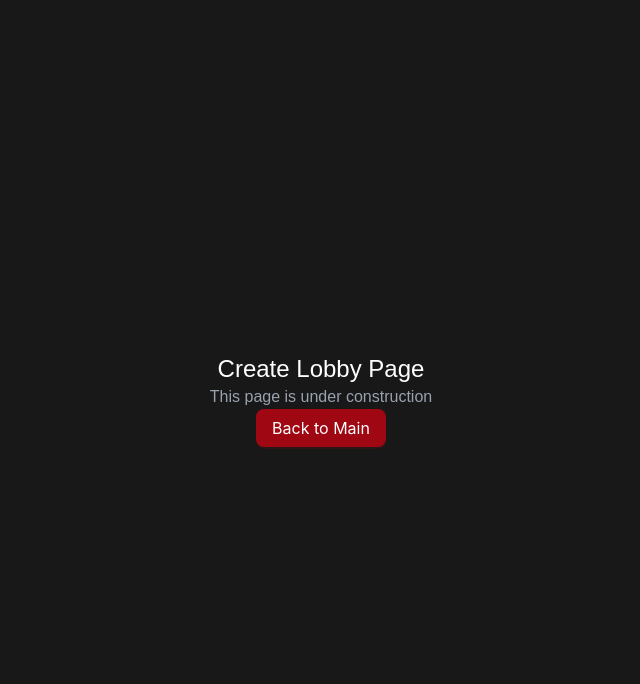
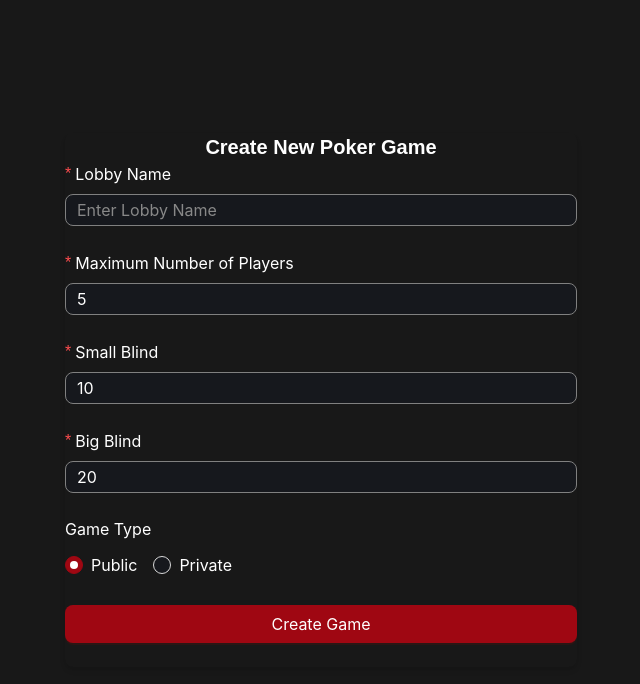
Before and after one commit to GlichPoker/Glich_Poker_Frontend, a Next.js app: page /main/create-lobby in a window 1280 px wide. Shown: the top 684 px of the page, without its empty margins (319-959 px from the left). Built offline with nearby package versions, Linux system fonts and the light colour scheme; sample sign-in values are in the browser's storage; what @ant-design/nextjs-registry would draw is missing.

Commit message:
resolve merge conflict

```diff
--- a/app/components/main/chat.tsx
+++ b/app/components/main/chat.tsx
@@ -114,15 +114,19 @@ export default function Chat() {
                 </div>
 
                 {/* input field */}
-                <div className="flex gap-2 bg-[#181818]">
+                <div className="flex gap-2 bg-[#181818] w-full">
                     <Input
                         value={input}
                         onChange={(e) => setInput(e.target.value)}
-                        onKeyPress={handleKeyPress}
                         placeholder="Enter a message"
                         className="flex-1"
                     />
-                    <Button type="primary" onClick={sendMessage} disabled={!isConnected}>
+                    <Button
+                        type="primary"
+                        onClick={sendMessage}
+                        disabled={!isConnected}
+                        className="whitespace-nowrap"
+                    >
                         Send
                     </Button>
                 </div>
--- a/app/lobby/[id]/page.tsx
+++ b/app/lobby/[id]/page.tsx
@@ -13,7 +13,6 @@ const LobbyPage = () => {
     const messageDisplayed = useRef(false);
     const [showVoteOverlay, setShowVoteOverlay] = useState(false);
 
-    // Use a ref to track if message has been shown
     useEffect(() => {
         if (lobbyId && !messageDisplayed.current) {
             message.success(`You entered lobby ${lobbyId}!`);
--- a/app/main/create-lobby/page.tsx
+++ b/app/main/create-lobby/page.tsx
@@ -1,28 +1,185 @@
 "use client";
-import React from "react";
-import { Button } from "antd";
-import { useRouter } from "next/navigation";
+import React, { useState, useEffect } from 'react';
+import { Button, Input, Form, message, Radio } from 'antd';
+import axios from 'axios';
+import { useRouter } from 'next/navigation';
 
-//TODO
-//make inputs required to make a new lobby: name, private/public
-//looby creator automatically join the lobby
-//lobby list should be updated
+const CreateGame = () => {
+  const [form] = Form.useForm();
+  const router = useRouter();
+  const [isPrivate, setIsPrivate] = useState(false);
+  const [userId, setUserId] = useState<number | null>(null);
+  const [userToken, setUserToken] = useState<string | null>(null);
 
-const CreateLobby: React.FC = () => {
-  const router = useRouter();
+  useEffect(() => {
+    const userStr = localStorage.getItem('user');
+    if (userStr) {
+      try {
+        const userData = JSON.parse(userStr);
+        if (userData && userData.id) {
+          setUserId(userData.id);
+          setUserToken(userData.token);
+          console.log('User info retrieved:', { id: userData.id, token: userData.token });
+        } else {
+          console.error('User ID not found in user data');
+          message.error('User ID not found. Please login again.');
+        }
+      } catch (error) {
+        console.error('Error parsing user data:', error);
+        message.error('Error retrieving user information');
+      }
+    } else {
+      console.error('User data not found in localStorage');
+      message.error('User data not found. Please login again.');
+    }
+  }, []);
+
+
+  const handleCreateGame = async (values: any) => {
+    if (!userId || !userToken) {
+      message.error('User information not found. Please login again.');
+      return;
+    }
+
+    try {
+      const { gameName, maxPlayers, smallBlind, bigBlind, password } = values;
+
+
+      const gameSettings = {
+        initialBalance: 1000,
+        smallBlind: parseInt(smallBlind),
+        bigBlind: parseInt(bigBlind)
+      };
+
+
+      const requestBody = {
+        gameSettings,
+        userId,
+        isPublic: !isPrivate,
+      };
+
+
+      const response = await axios.post('http://localhost:8080/game/create', requestBody, {
+        headers: {
+          'Content-Type': 'application/json',
+          'Authorization': `Bearer ${userToken}`
+        }
+      });
+
+      // 게임 생성 성공 시 메시지와 함께 게임 로비로 이동
+      message.success('Game created successfully!');
+      console.log('Game created:', response.data);
+
+      router.push(`/lobby/${response.data.id}`);
+    } catch (error: any) {
+      console.error('Error creating game:', error);
+
+      if (error.response) {
+        // server returns response
+        console.error('Error response:', error.response);
+        message.error(`Server error: ${error.response.status} - ${error.response.data?.message || error.message}`);
+      } else if (error.request) {
+        // request sent but not recieved response
+        console.error('Error request:', error.request);
+        message.error('No response received from server. Please check if server is running.');
+      } else {
+        // request error
+        message.error(`Request error: ${error.message}`);
+      }
+    }
+  };
 
   return (
-    <div className="flex flex-col items-center justify-center h-screen bg-[#181818]">
-      <h1 className="text-white text-2xl mb-6">Create Lobby Page</h1>
-      <p className="text-gray-400 mb-8">This page is under construction</p>
-      <Button
-        type="primary"
-        onClick={() => router.push("/main")}
-      >
-        Back to Main
-      </Button>
+    <div className="flex justify-center items-center min-h-screen bg-[#181818] text-white">
+      <div className="w-full max-w-lg p-6 rounded-lg shadow-md">
+        <h1 className="text-center text-xl font-bold mb-6">Create New Poker Game</h1>
+
+        {userId ? (
+          <>
+            <Form
+              form={form}
+              layout="vertical"
+              onFinish={handleCreateGame}
+              initialValues={{
+                maxPlayers: 5,
+                smallBlind: 10,
+                bigBlind: 20,
+              }}
+            >
+              {/* Lobby Name */}
+              <Form.Item
+                label="Lobby Name"
+                name="gameName"
+                rules={[{ required: true, message: 'Please enter a lobby name' }]}
+              >
+                <Input placeholder="Enter Lobby Name" />
+              </Form.Item>
+
+              {/* Maximum Number of Players */}
+              <Form.Item
+                label="Maximum Number of Players"
+                name="maxPlayers"
+                rules={[{ required: true, message: 'Please enter maximum players' }]}
+              >
+                <Input type="number" min={2} max={10} placeholder="Enter maximum number of players" />
+              </Form.Item>
+
+              {/* Small Blind */}
+              <Form.Item
+                label="Small Blind"
+                name="smallBlind"
+                rules={[{ required: true, message: 'Please enter small blind amount' }]}
+              >
+                <Input type="number" min={1} placeholder="Enter Small Blind" />
+              </Form.Item>
+
+              {/* Big Blind */}
+              <Form.Item
+                label="Big Blind"
+                name="bigBlind"
+                rules={[{ required: true, message: 'Please enter big blind amount' }]}
+              >
+                <Input type="number" min={2} placeholder="Enter Big Blind" />
+              </Form.Item>
+
+              {/* Public or Private selection */}
+              <Form.Item label="Game Type" name="gameType">
+                <Radio.Group
+                  onChange={(e) => setIsPrivate(e.target.value === 'private')}
+                  defaultValue="public"
+                >
+                  <Radio value="public">Public</Radio>
+                  <Radio value="private">Private</Radio>
+                </Radio.Group>
+              </Form.Item>
+
+              {/* Password input field shown only if 'Private' is selected */}
+              {isPrivate && (
+                <Form.Item
+                  label="Password"
+                  name="password"
+                  rules={[{ required: isPrivate, message: 'Please enter a password for private game' }]}
+                >
+                  <Input.Password placeholder="Enter a password" />
+                </Form.Item>
+              )}
+
+              {/* Create Button */}
+              <Form.Item>
+                <Button type="primary" htmlType="submit" block>
+                  Create Game
+                </Button>
+              </Form.Item>
+            </Form>
+          </>
+        ) : (
+          <div className="text-center p-4">
+            <p className="text-yellow-500 mb-4">Loading user information...</p>
+          </div>
+        )}
+      </div>
     </div>
   );
 };
 
-export default CreateLobby;
+export default CreateGame;
--- a/app/main/page.tsx
+++ b/app/main/page.tsx
@@ -122,7 +122,9 @@ const MainContent: React.FC = () => {
                     >
                         Game rule
                     </Button>
-                    <Button type="primary">
+                    <Button type="primary" onClick={() => {
+                        router.push("/main/create-lobby");
+                    }}>
                         Create a Lobby
                     </Button>
                 </div>
@@ -155,7 +157,6 @@ const MainContent: React.FC = () => {
     );
 };
 
-// Wrap with Ant Design App component to provide context to all child components
 const Main: React.FC = () => {
     return (
         <App>
--- a/package.json
+++ b/package.json
@@ -14,6 +14,7 @@
     "@ant-design/nextjs-registry": "^1.0.2",
     "@ant-design/v5-patch-for-react-19": "^1.0.3",
     "@tailwindcss/postcss": "^4.0.17",
+    "axios": "^1.8.4",
     "next": "15.1.7",
     "node-localstorage": "^3.0.5",
     "postcss": "^8.5.3",
```
Also changed, not shown: 1 other file (tests, documents, lock files or other folders).
